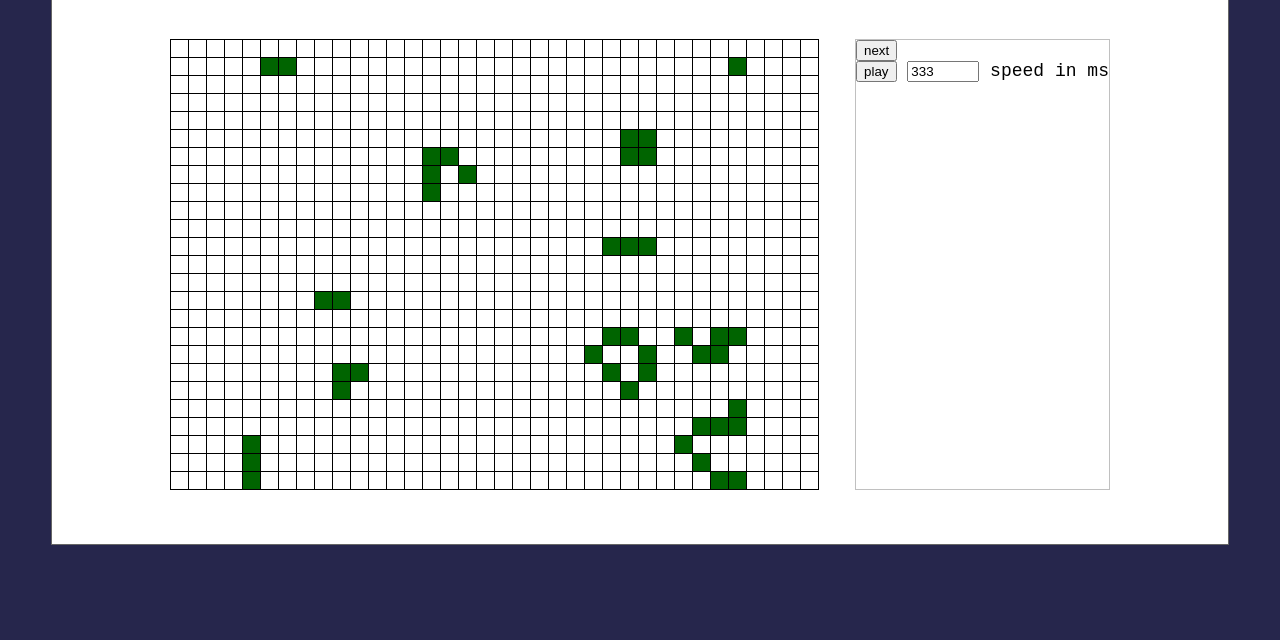
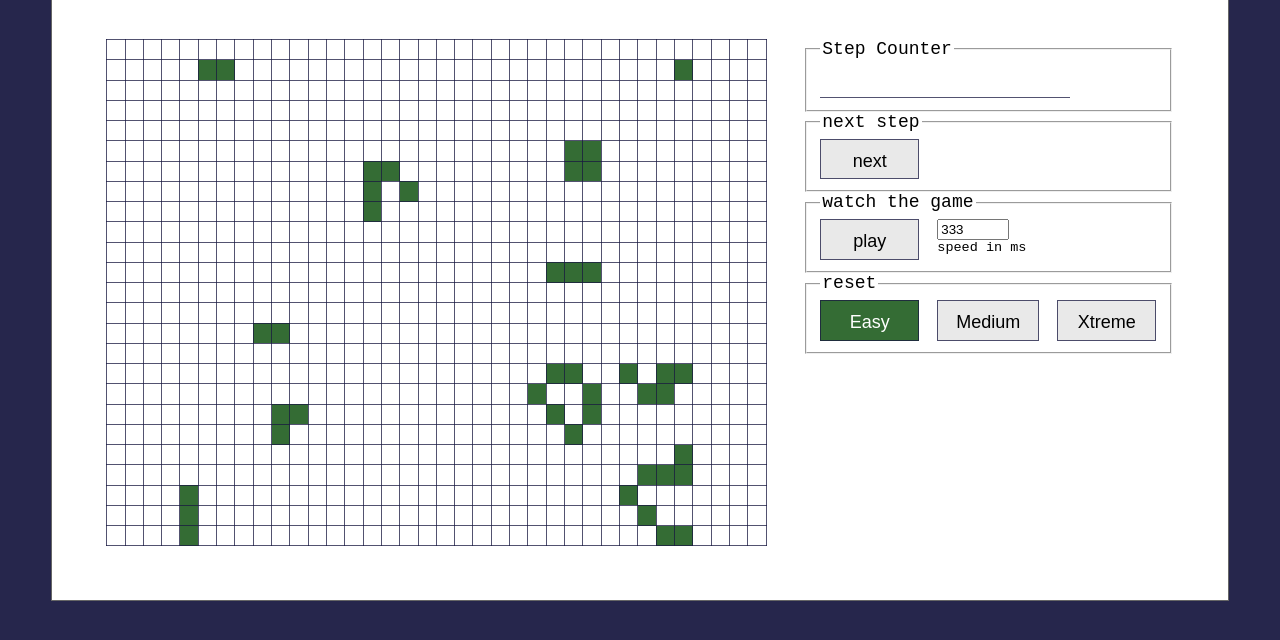
Before and after one commit to dominikschopper/code-kata-game-of-life, a website built with Parcel: page src/index.html in a window 1280 px wide. Shown: the part 144-784 px from the top of the page. Built offline with nearby package versions, Linux system fonts and the light colour scheme.

Commit message:
chore(html) add styles and favicon

```diff
--- a/src/index.html
+++ b/src/index.html
@@ -2,10 +2,12 @@
 <html lang="en">
 
 <head>
+    <link rel="shortcut icon" href="favicon.png" type="image/png">
     <meta charset="UTF-8">
     <meta http-equiv="X-UA-Compatible" content="IE=edge">
     <meta name="viewport" content="width=device-width, initial-scale=1.0">
-    <title>Conways Game of Life</title>
+
+    <title>Game of Life // Code Kata</title>
 
     <link rel="stylesheet" href="./styles/reset.css">
     <link rel="stylesheet" href="./styles/layout.css">
@@ -22,17 +24,72 @@
 
             <div id="mount-game" class="gol-board"></div>
 
+
             <div class="gol-buttons">
-                <div>
-                    <button id="next-button">next</button>
+                <div class="counter">
+                    <fieldset>
+                        <legend>Step Counter</legend>
+
+                        <input type="text"
+                            name="step-counter"
+                            id="step-counter"
+                            class="display-counter"
+                            maxlength="5"
+                            disabled="disabled">
+                    </fieldset>
                 </div>
-                <div class="small-text">
-                    <button id="play-button">play</button>
-                    <label for="ms-interval-field">
-                        <input type="number" min="10" max="1500" id="ms-interval-field" value="333" />
+                <fieldset>
+                    <legend>next step</legend>
+
+                    <button id="next-button" class="gol-button">next</button>
+                </fieldset>
+
+                <fieldset class="small-text">
+                    <legend>watch the game</legend>
+
+                    <button id="play-button" class="gol-button">play</button>
+
+                    <label for="ms-interval-field" class="gol-play-interval">
+                        <input type="number" min="10" max="1500" id="ms-interval-field" value="333" /><br/>
                         speed in ms
                     </label>
-                </div>
+                </fieldset>
+
+                <fieldset>
+                    <legend>reset</legend>
+
+                    <input type="radio"
+                        checked="checked"
+                        name="board-data-select"
+                        value="easy"
+                        id="board-data-easy" />
+                    <label for="board-data-easy"
+                        data-state-type="easy"
+                        class="gol-button board-data-select-button">
+                        Easy
+                    </label>
+
+                    <input type="radio"
+                        name="board-data-select"
+                        value="medium"
+                        id="board-data-medium" />
+                    <label for="board-data-medium"
+                        data-state-type="medium"
+                        class="gol-button board-data-select-button">
+                        Medium
+                    </label>
+
+                    <input type="radio"
+                        name="board-data-select"
+                        value="xtreme"
+                        id="board-data-xtreme" />
+                    <label for="board-data-xtreme"
+                        data-state-type="xtreme"
+                        class="gol-button board-data-select-button">
+                        Xtreme
+                    </label>
+
+                </fieldset>
             </div>
 
         </div>
--- a/src/styles/board.css
+++ b/src/styles/board.css
@@ -7,9 +7,9 @@
     box-sizing: border-box;
     padding: 0;
     margin: 0;
-    height: 1rem;
-    width: 1rem;
-    border: 1px solid black;
+    height: 1.125rem;
+    width: 1.125rem;
+    border: 1px solid var(--color-bg-dark);
 }
 
 .gol-cell-dead {
@@ -17,5 +17,5 @@
 }
 
 .gol-cell-life {
-    background-color: darkgreen;
+    background-color: var(--color-live);
 }
--- a/src/styles/layout.css
+++ b/src/styles/layout.css
@@ -2,9 +2,11 @@
     --color-border: rgba(0, 0, 0, 0.6);
     --color-bg-light: rgba(255, 255, 255, 1);
     --color-bg-dark: rgba(24, 24, 64, 0.75);
+    --color-live: rgba(30, 92, 30, 0.9);
 }
 
-html, body {
+html,
+body {
     min-height: 100vh;
     min-width: 100vw;
 
@@ -30,11 +32,69 @@ body {
     align-content: space-around;
 }
 
-.gol-board, .gol-buttons {
+.gol-board,
+.gol-buttons {
     margin: 1rem;
 }
 
-.gol-buttons {
-    width: fit-content;
-    border: 1px solid silver;
+.gol-button {
+    display: block;
+    min-width: 5.5rem;
+    height: 2.25rem;
+    line-height: 1.125rem;
+    padding: 0.6rem 1rem;
+
+    font-family: Arial, Helvetica, sans-serif;
+    font-size: 1rem;
+    text-align: center;
+    background-color: rgba(200, 200, 200, 0.4);
+    border: 1px solid var(--color-bg-dark);
 }
+
+.gol-button:hover {
+    box-shadow: .25rem .25rem .125rem rgba(0, 0, 0, 0.6);
+}
+
+.gol-button:active {
+    box-shadow: 0 0 0 transparent;
+}
+
+
+
+.gol-buttons fieldset {
+    display: flex;
+    gap: 1rem;
+}
+
+.board-data-select-button {
+    font-size: 1rem;
+    background-color: rgba(200, 200, 200, 0.4);
+
+}
+
+input[type=radio] {
+    display: none;
+}
+
+input[type="radio"]:checked+label {
+    background-color: var(--color-live);
+    color: var(--color-bg-light);
+}
+
+.gol-play-interval {
+    display: block;
+    font-size: 0.75rem;
+}
+
+.display-counter {
+    display: inline;
+    height: fit-content;
+    padding: 0.25rem 0.5rem;
+
+    background-color: transparent;
+    border: none;
+    border-bottom: 1px solid var(--color-bg-dark);
+    text-align: center;
+    font-size: 1rem;
+    line-height: 1.25rem;
+}
```
Also changed, not shown: src/favicon.png (added).
